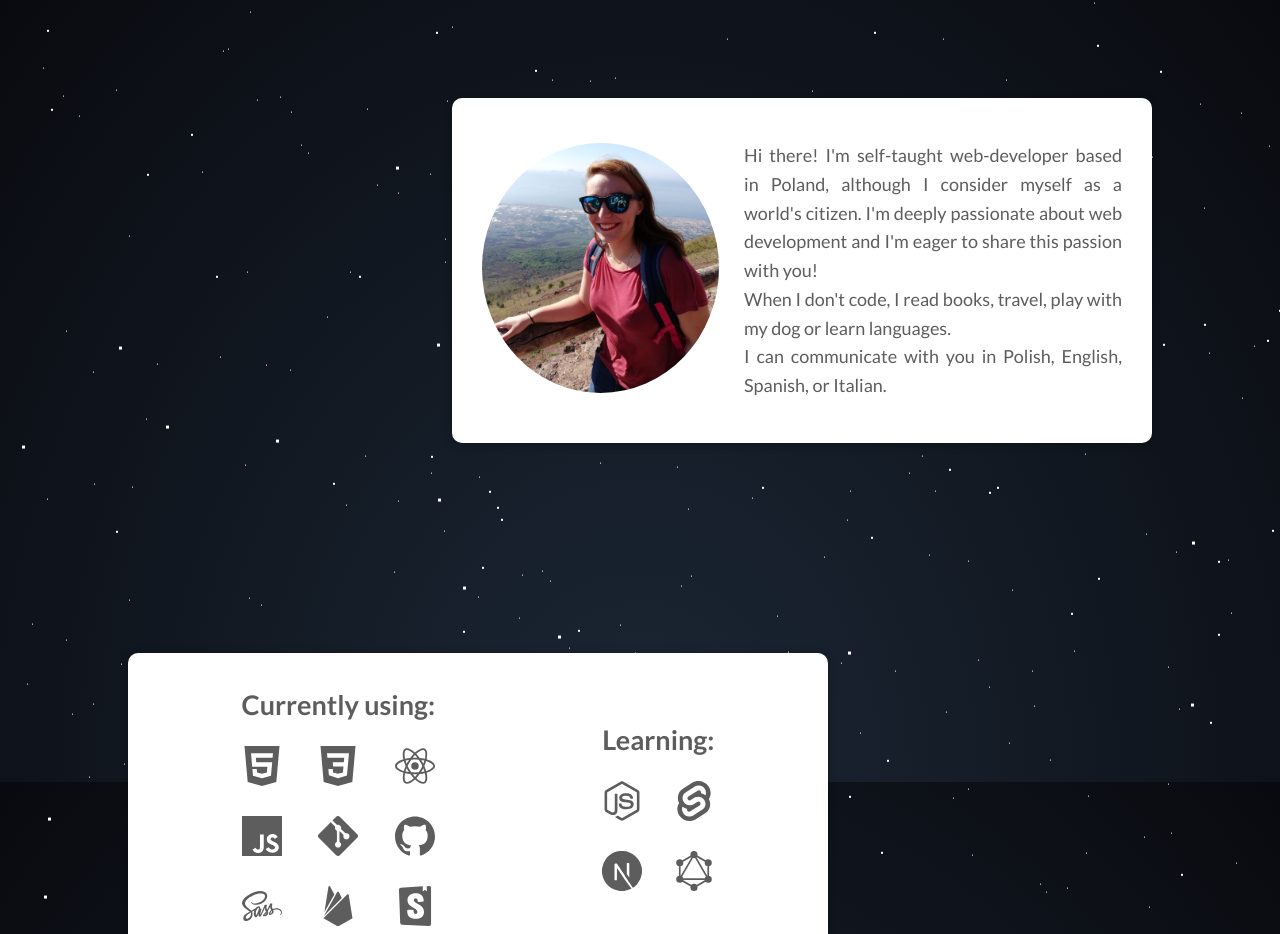
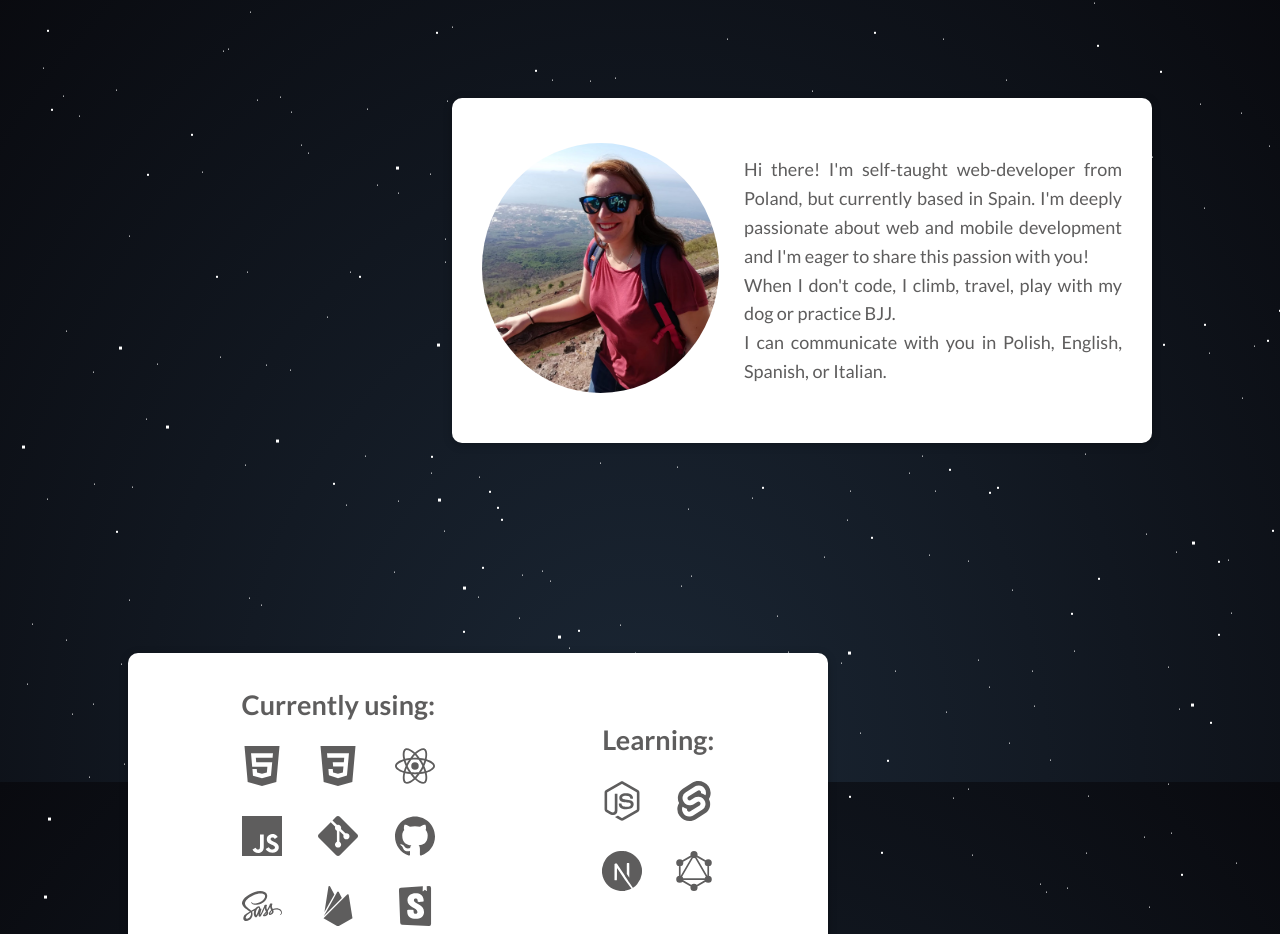
Before and after one commit to akowalska622/portfolio, a React (Create React App) app: page / in a window 1280 px wide. Shown: the part 818-1752 px from the top of the page. Built offline with nearby package versions, Linux system fonts and the light colour scheme.

Commit message:
tweak about

```diff
--- a/src/components/About.js
+++ b/src/components/About.js
@@ -11,11 +11,9 @@ export const About = () => {
         alt="Author of the portfolio"
       />
       <p className={classes.description}>
-        Hi there! I'm self-taught web-developer based in Poland, although I
-        consider myself as a world's citizen. I'm deeply passionate about web
+        Hi there! I'm self-taught web-developer from Poland, but currently based in Spain. I'm deeply passionate about web and mobile
         development and I'm eager to share this passion with you! <br />
-        When I don't code, I read books, travel, play with my dog or learn
-        languages.
+        When I don't code, I climb, travel, play with my dog or practice BJJ.
         <br />I can communicate with you in Polish, English, Spanish, or
         Italian.
       </p>
```
